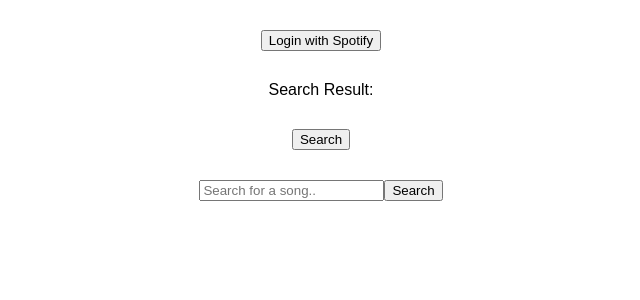
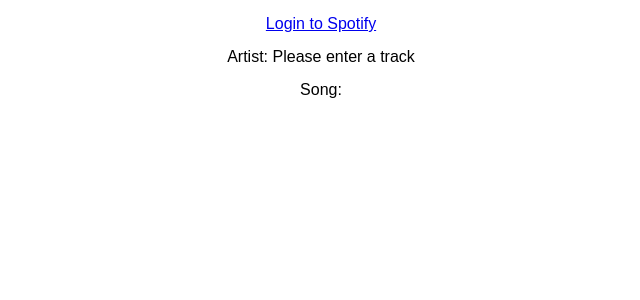
Before and after one commit to dylance/test-servers, a React (Create React App) app in the folder react-test/: page / in a window 1280 px wide. Shown: the top 300 px of the page, without its empty margins (319-959 px from the left). Built offline with nearby package versions, Linux system fonts and the light colour scheme; what spotify-web-api-js would draw is missing.

Commit message:
next commit will separate components.

```diff
--- a/react-test/src/App.js
+++ b/react-test/src/App.js
@@ -1,79 +1,71 @@
 import React, { Component } from 'react';
 import './App.css';
-import SearchResultModel from './models';
-import Spotify from 'spotify-web-api-js';
 
-const spotifyWebApi = new Spotify();
-let artistSearch = 'animals';
+import SpotifyWebApi from 'spotify-web-api-js';
+const spotifyApi = new SpotifyWebApi();
+
+let artistTest = 'coldplay yellow'
 
 export default class App extends Component {
   constructor(){
     super();
-
     const params = this.getHashParams();
+    const token = params.access_token;
+    if (token) {
+      spotifyApi.setAccessToken(token);
+    }
     this.state = {
-      loggedIn: params.access_token ? true : false,
-      searchResult: {
-        artist: '',
-        song: ''
+      loggedIn: token ? true : false,
+      nowPlaying: {
+        artist: 'Please enter a track',
+        song: '',
+        albumCover: ''
       }
     }
-    if (params.access_token){
-      spotifyWebApi.setAccessToken(params.access_token)
   }
-  }
-
   getHashParams() {
     var hashParams = {};
     var e, r = /([^&;=]+)=?([^&;]*)/g,
         q = window.location.hash.substring(1);
-  while ( e = r.exec(q)) {
+    e = r.exec(q)
+    while (e) {
        hashParams[e[1]] = decodeURIComponent(e[2]);
+       e = r.exec(q);
     }
     return hashParams;
   }
 
-  getSearchResult(){
-    SearchResultModel.artist(artistSearch)
+  getNowPlaying(){
+    spotifyApi.searchTracks(artistTest)
       .then((response) => {
         this.setState({
-        searchResult: {
-          artist: response.item.name,
-          song: response.item.album.images[0].url
+          nowPlaying: {
+            artist: response.tracks.items[0].artists[0].name,
+            song: response.tracks.items[0].name,
+            albumCover: ''
           }
-      })
+        });
+        console.log(response)
       })
   }
-
-  // getSearchResult(){
-  //   spotifyWebApi.searchTracks('animal')
-  //   .then((response) => {
-  //     this.setState({
-  //       searchResult: {
-  //         artist: response.item.name,
-  //         song: response.item.album.images[0].url
-  //       }
-  //     })
-  //   })
-  // };
-
   render() {
     return (
       <div className="App">
-        <a href="http://localhost:8888/">
-          <button>Login with Spotify</button>
-        </a>
-        <div>Search Result: { this.state.searchResult.artist }</div>
+        <a href='http://localhost:8888' > Login to Spotify </a>
         <div>
-          {/* <img src={ this.state.SearchResult.image } style={ { width: 100 } } alt=""/> */}
+          Artist: { this.state.nowPlaying.artist }
         </div>
-        <button onClick={ () => this.getSearchResult() }>
-          Search
+        <div>
+          Song: { this.state.nowPlaying.song}
+        </div>
+        <div>
+          <img src={this.state.nowPlaying.albumCover} style={{ height: 150 }} alt=""/>
+        </div>
+        { this.state.loggedIn &&
+          <button onClick={() => this.getNowPlaying()}>
+            Check Now Playing
           </button>
-        <div>
-          <input type="text" placeholder="Search for a song.." />
-          <input type="button" value="Search" />
-        </div>
+        }
       </div>
     );
   }
```
Lines whose indentation alone changed are shown as unchanged.
